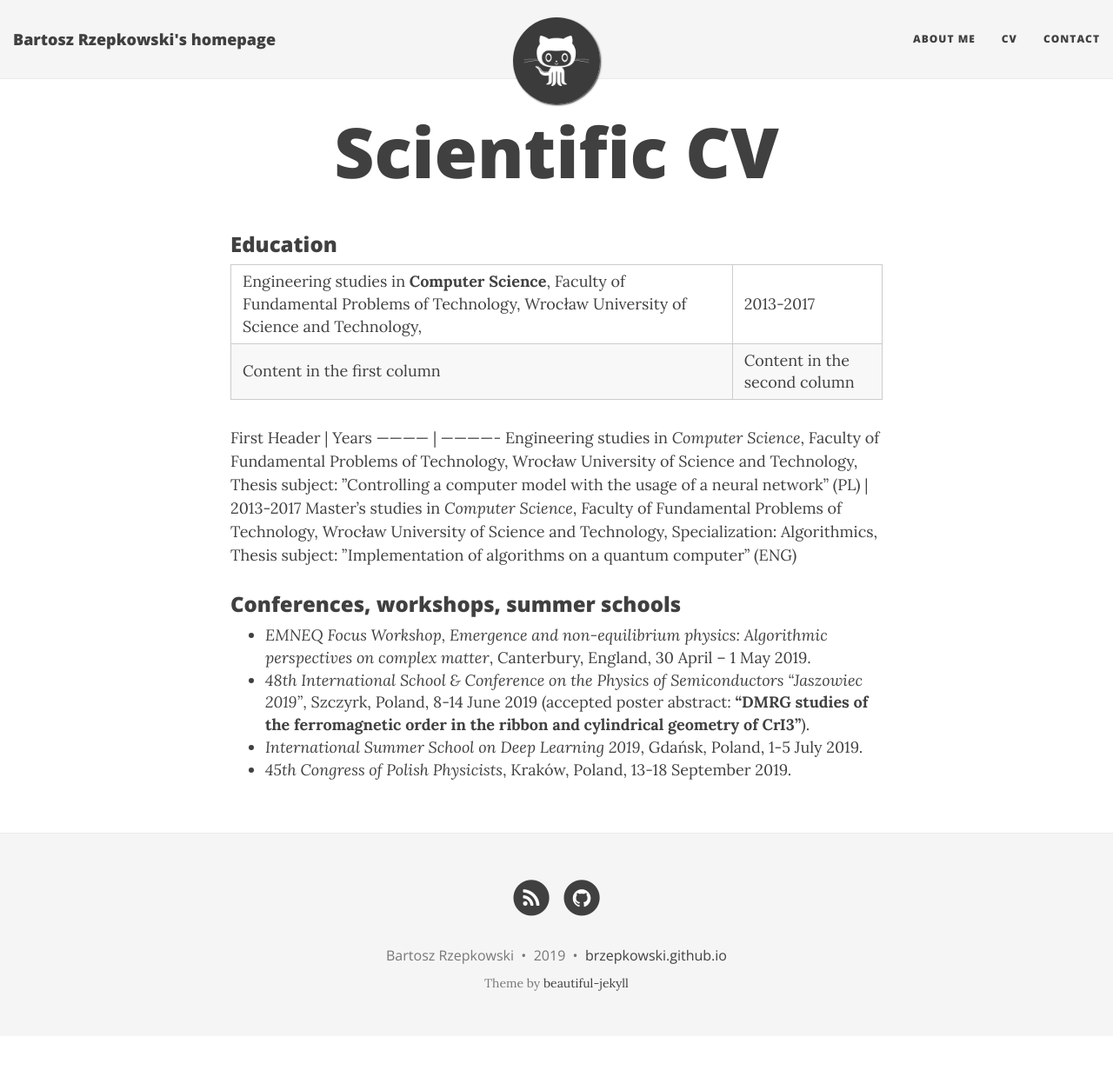
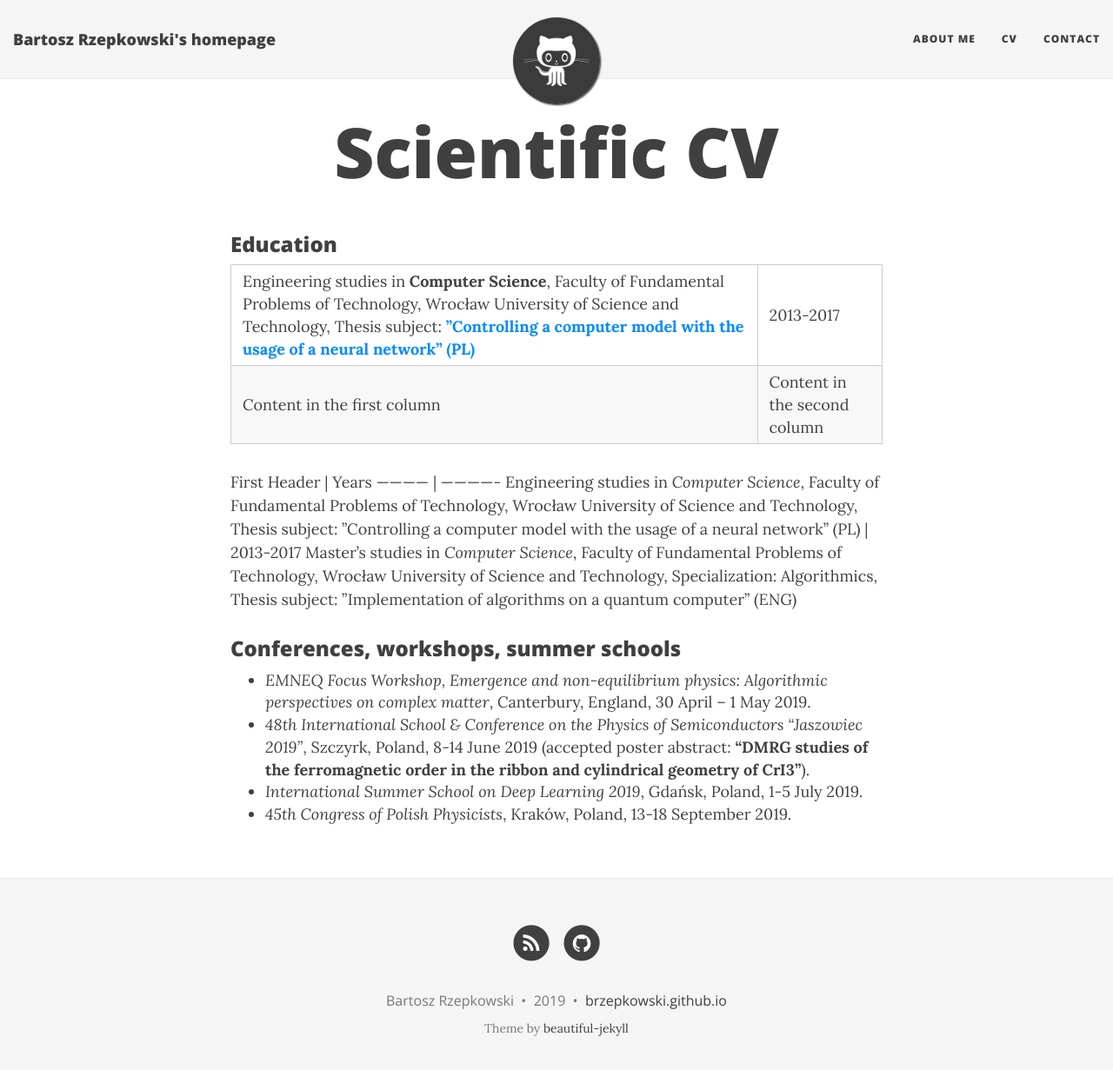
Before and after one commit to brzepkowski/brzepkowski.github.io, a Jekyll site: the page built from cv.md, in a window 1280 px wide and 1244 px high. Shown: the top 1231 px of the window at 87% size. Built offline with Jekyll 4.4.1, drawn with Linux system fonts in a browser that asks for light colours; nearby versions of some CDN libraries.

Commit message:
Uploaded pdf's with theses.

```diff
--- a/cv.md
+++ b/cv.md
@@ -6,7 +6,7 @@ title: Scientific CV
 ### Education
 
 ------------ | -------------
-Engineering studies in **Computer Science**, Faculty of Fundamental Problems of Technology, Wrocław University of Science and Technology, | 2013-2017
+Engineering studies in **Computer Science**, Faculty of Fundamental Problems of Technology, Wrocław University of Science and Technology, Thesis subject: [**”Controlling a computer model with the usage of a neural network” (PL)**](assets/eng_thesis.pdf) | 2013-2017
 Content in the first column | Content in the second column
 
 
```
Also changed, not shown: 3 other files.
